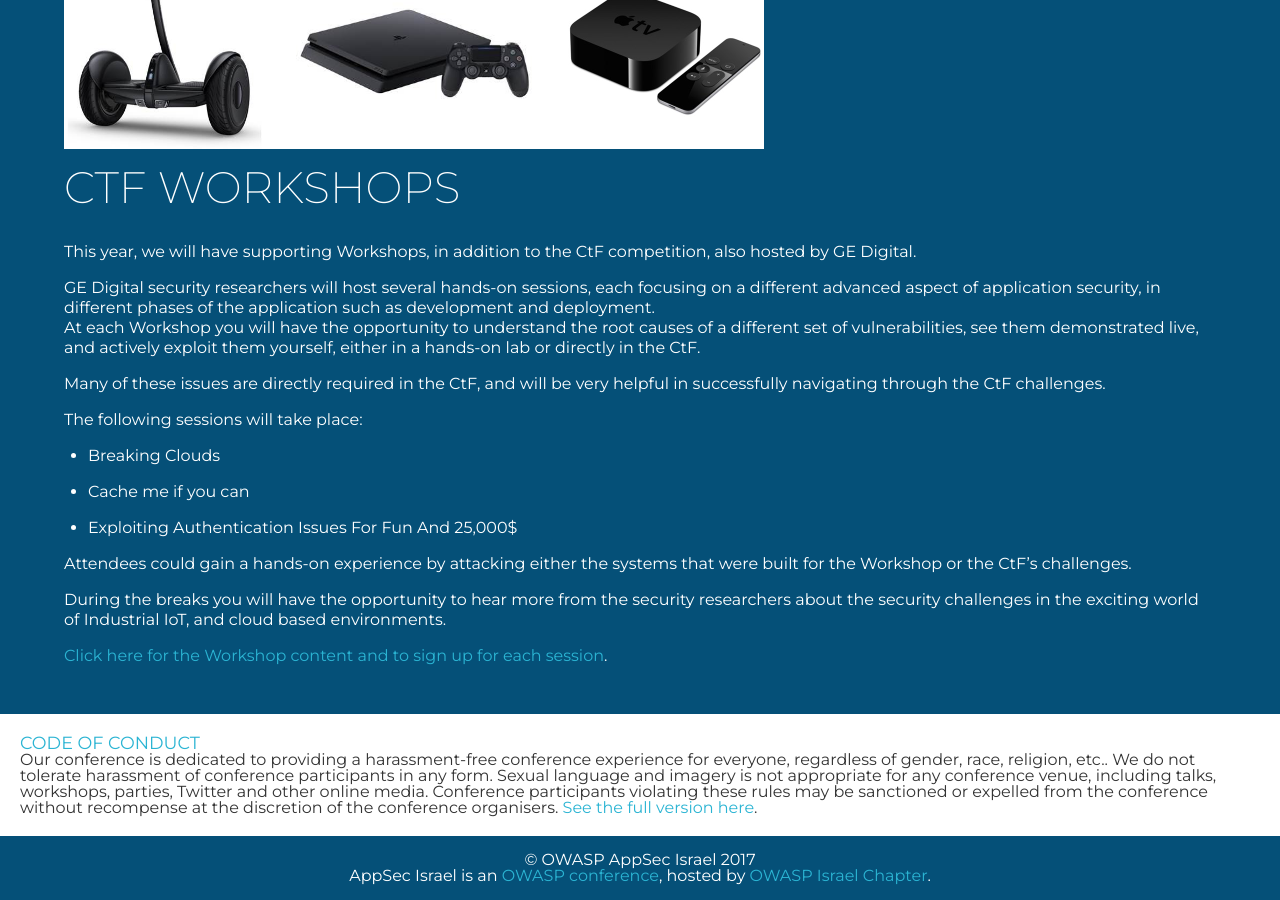
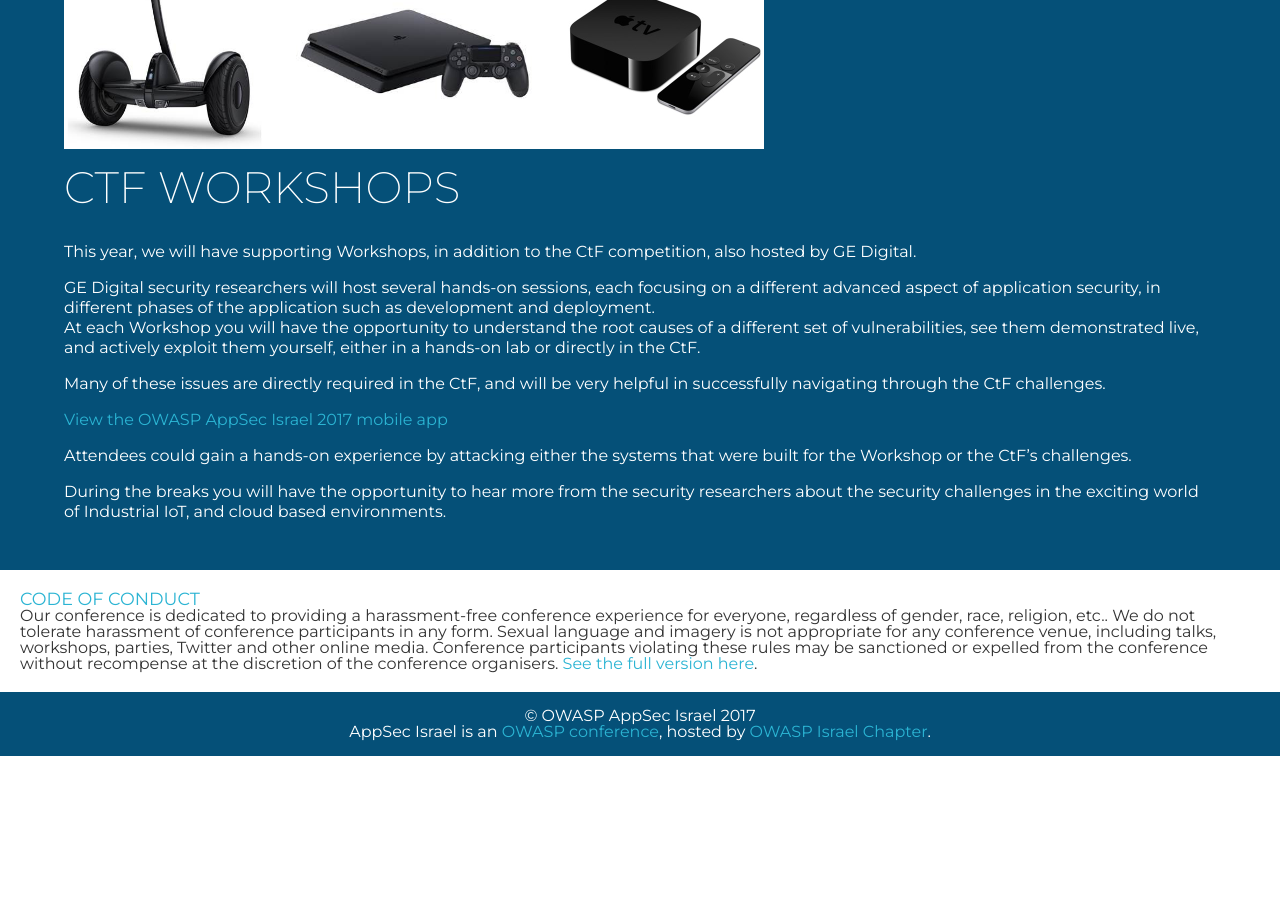
Before and after one commit to OWASP/AppSec-Israel-2017, a Jekyll site: the page built from Activities.md, in a window 1280 px wide and 900 px high, scrolled down 692 px. Built offline with Jekyll 4.4.1, drawn with Linux system fonts in a browser that asks for light colours; our own code applies the rules of GitHub Pages for plain Markdown files; a script that is not in the unit is left out; after the commit the page ends 1448 px from its top, so only the background shows below that.

Commit message:
Update Activities.md

```diff
--- a/Activities.md
+++ b/Activities.md
@@ -25,16 +25,8 @@ At each Workshop you will have the opportunity to understand the root causes of
 
 Many of these issues are directly required in the CtF, and will be very helpful in successfully navigating through the CtF challenges.
 
-The following sessions will take place:
-
-- Breaking Clouds
-
-- Cache me if you can
-
-- Exploiting Authentication Issues For Fun And 25,000$
+<a id="sched-embed" data-sched-sidebar="no" data-sched-bg="dark" href="https://owaspappsecisrael2017.sched.com/overview/type/Workshop">View the OWASP AppSec Israel 2017 mobile app</a><script type="text/javascript" src="https://owaspappsecisrael2017.sched.com/js/embed.js"></script>
 
 Attendees could gain a hands-on experience by attacking either the systems that were built for the Workshop or the CtF's challenges.
 
 During the breaks you will have the opportunity to hear more from the security researchers about the security challenges in the exciting world of Industrial IoT, and cloud based environments.
-
-[Click here for the Workshop content and to sign up for each session](https://owaspappsecisrael2017.sched.com/overview/type/Workshop).
```
